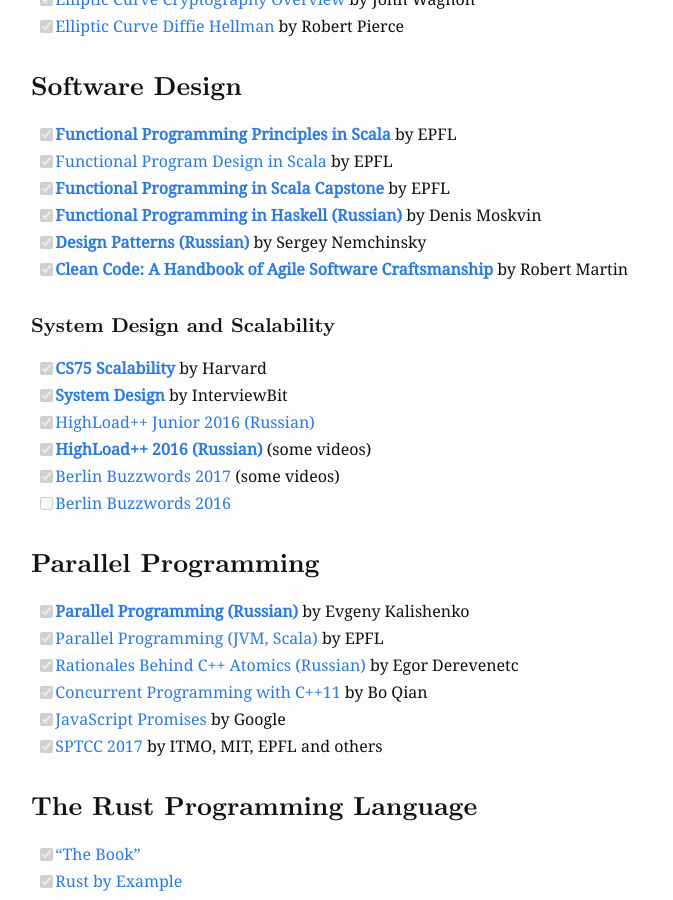
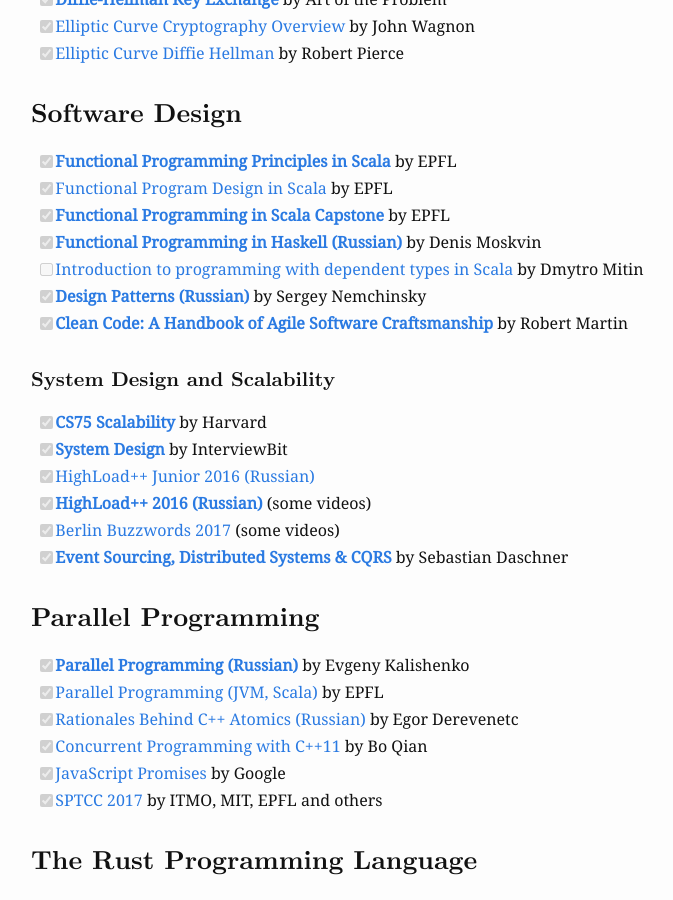
Before and after one commit to alopatindev/alopatindev.github.io, a Jekyll site: the page built from _posts/2016-11-29-self-learning.markdown, in a window 1280 px wide and 900 px high, scrolled down 3220 px. Shown: the whole window, without its empty margins (204-877 px from the left). Built offline with Jekyll 4.4.1, drawn with Linux system fonts in a browser that asks for light colours; comment, search, counter and statistics services are not loaded; some of the changed text lies outside the part shown.

Commit message:
update 2016-11-29-self-learning

```diff
--- a/_posts/2016-11-29-self-learning.markdown
+++ b/_posts/2016-11-29-self-learning.markdown
@@ -48,6 +48,7 @@
 ### Mathematics
 - [x]Lambda Calculus ([1](https://www.youtube.com/watch?v=S_WzF6BHadc), [2](https://www.youtube.com/watch?v=bEnFk_FBi3E), [3](https://www.youtube.com/watch?v=v1IlyzxP6Sg), [4](https://www.youtube.com/watch?v=Mg1pxUKeWCk), [5](https://www.youtube.com/watch?v=3h0-p4SDHig))
 - [x][**Calculus Made Easy**](https://www.amazon.com/Calculus-Made-Easy-Silvanus-Thompson/dp/0312185480) by Silvanus Thompson
+- [x][Single Variable Calculus](https://www.youtube.com/playlist?list=PL39017AD85AC0EA05) by MIT
 - [x][**Multivariable Calculus**](https://www.youtube.com/playlist?list=PL4C4C8A7D06566F38) by MIT
 - [x]Probability and Statistics Courses ([1](https://www.youtube.com/playlist?list=PLLssT5z_DsK_WYzNXVjT695FdxRxvlSF8), [2](https://www.youtube.com/playlist?list=PLC58778F28211FA19), [3](https://www.youtube.com/playlist?list=PL1328115D3D8A2566), [4](https://www.edx.org/course/introduction-probability-science-mitx-6-041x-2), [5](https://www.youtube.com/playlist?list=PLLZJnRRqNP6fowumBRW3IYS7odqNkXFQT), [6](https://www.youtube.com/playlist?list=PLD01983098F7E77B7))
 - [x][**Mathematics for Computer Science**](https://www.youtube.com/playlist?list=PLB7540DEDD482705B) by MIT
@@ -115,6 +116,7 @@
 - [x][Functional Program Design in Scala](https://www.coursera.org/learn/progfun2) by EPFL
 - [x][**Functional Programming in Scala Capstone**](Functional Programming in Scala Capstone) by EPFL
 - [x][**Functional Programming in Haskell (Russian)**](https://stepik.org/course/Функциональное-программирование-на-языке-Haskell-75) by Denis Moskvin
+- [ ][Introduction to programming with dependent types in Scala](https://stepik.org/course/2294) by Dmytro Mitin
 - [x][**Design Patterns (Russian)**](https://www.youtube.com/playlist?list=PLmqFxxywkatStbd9hdzVOS1hZa9dc56k4) by Sergey Nemchinsky
 - [x][**Clean Code: A Handbook of Agile Software Craftsmanship**](https://www.amazon.com/Clean-Code-Handbook-Software-Craftsmanship/dp/0132350882) by Robert Martin
 
@@ -124,7 +126,7 @@
 - [x][HighLoad++ Junior 2016 (Russian)](https://www.youtube.com/playlist?list=PLH-XmS0lSi_wqiZEPsRCjRsVxWQSasTnP)
 - [x][**HighLoad++ 2016 (Russian)**](https://www.youtube.com/playlist?list=PLH-XmS0lSi_yLq2XS2Y1DScY6NPbQj4Dt) (some videos)
 - [x][Berlin Buzzwords 2017](https://www.youtube.com/playlist?list=PLq-odUc2x7i-9Nijx-WfoRMoAfHC9XzTt) (some videos)
-- [ ][Berlin Buzzwords 2016](https://www.youtube.com/playlist?list=PLq-odUc2x7i_-qsarQo7MNsrYz3rlXGMu)
+- [x][**Event Sourcing, Distributed Systems & CQRS**](https://www.youtube.com/playlist?list=PLEV9ul4qfGOZ5gWIPMlFGMUpenSs1EvxZ) by Sebastian Daschner
 
 ### Parallel Programming
 - [x][**Parallel Programming (Russian)**](https://www.youtube.com/playlist?list=PLlb7e2G7aSpQCPeKTcVBHJns_JOxrc_fT) by Evgeny Kalishenko
```
